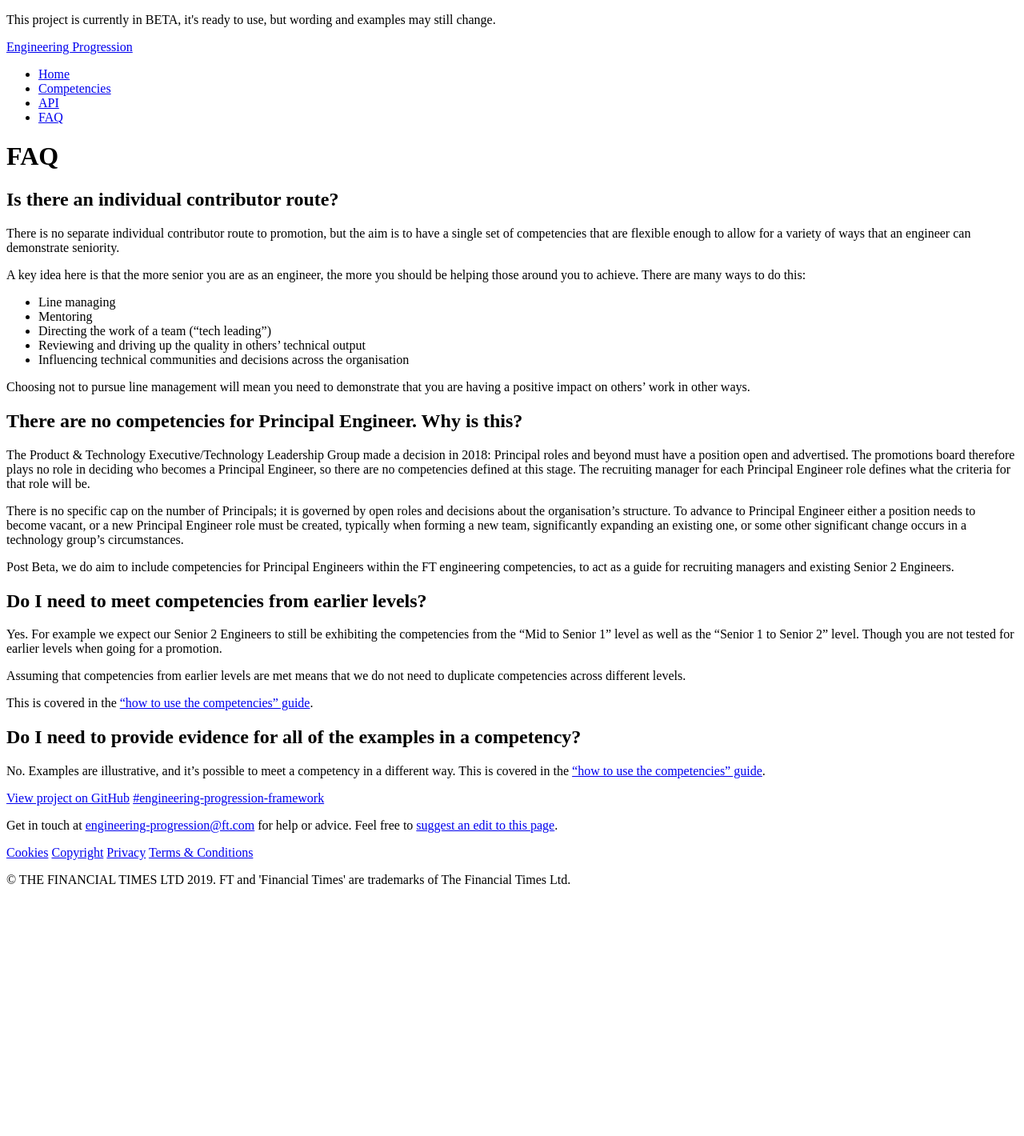
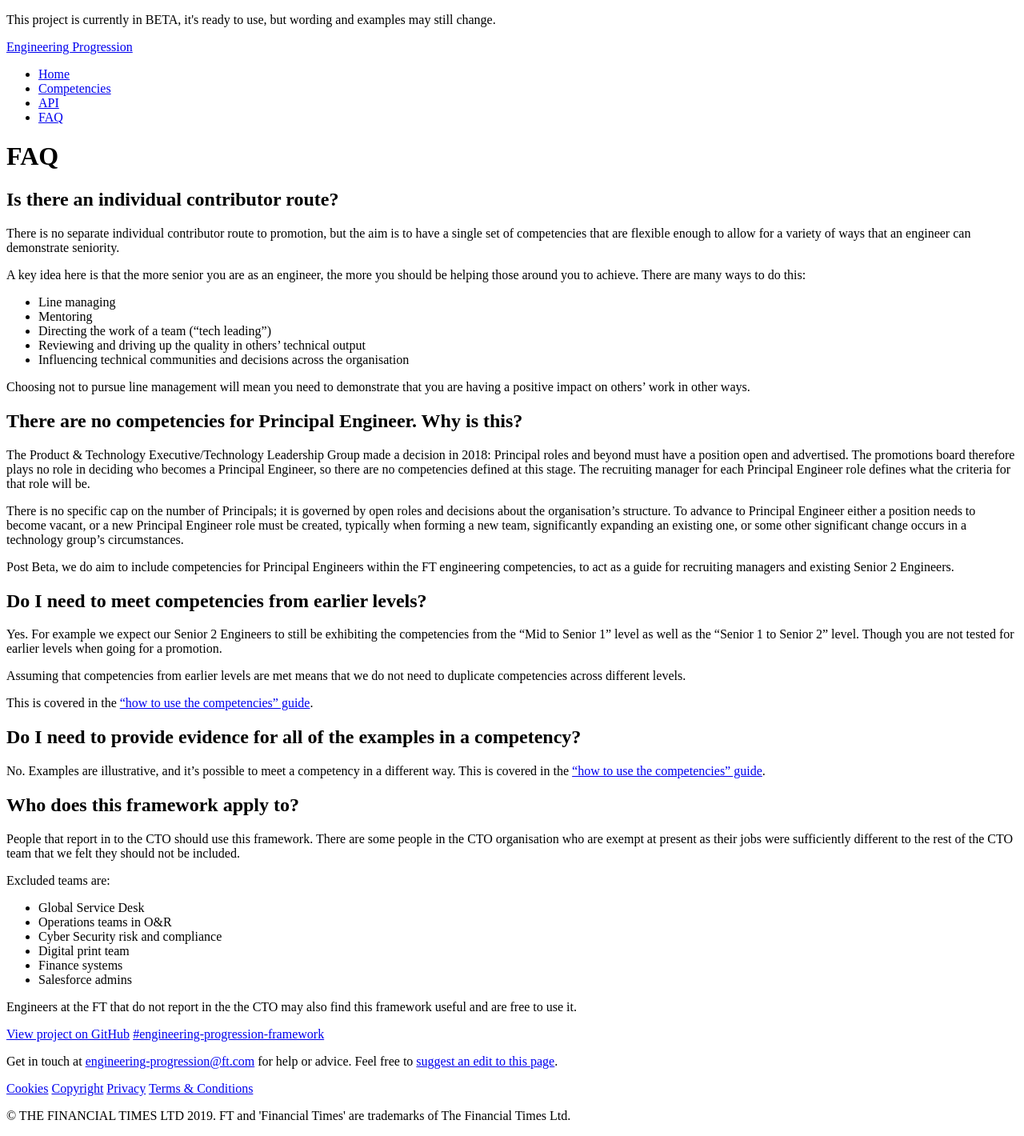
Before and after one commit to Financial-Times/engineering-progression, a Jekyll site: the page built from site/pages/faq.md, in a window 1280 px wide. Shown: the whole page at 80% size. Built offline with Jekyll 4.4.1, drawn with Linux system fonts in a browser that asks for light colours; a style sheet for code colours, icons or effects is not loaded; before the commit the page ends 1125 px from its top, so only the background shows below that.

Commit message:
Update FAQ
closes #78

```diff
--- a/site/pages/faq.md
+++ b/site/pages/faq.md
@@ -55,3 +55,18 @@ This is covered in the ["how to use the competencies" guide](/competencies/how-t
 ## Do I need to provide evidence for all of the examples in a competency?
 
 No. Examples are illustrative, and it's possible to meet a competency in a different way. This is covered in the ["how to use the competencies" guide](/competencies/how-to-use/).
+
+## Who does this framework apply to?
+
+People that report in to the CTO should use this framework. There are some people in the CTO organisation who are exempt at present as their jobs were sufficiently different to the rest of the CTO team that we felt they should not be included.
+
+Excluded teams are:
+
+* Global Service Desk
+* Operations teams in O&R
+* Cyber Security risk and compliance
+* Digital print team
+* Finance systems
+* Salesforce admins
+
+Engineers at the FT that do not report in the the CTO may also find this framework useful and are free to use it.
```
